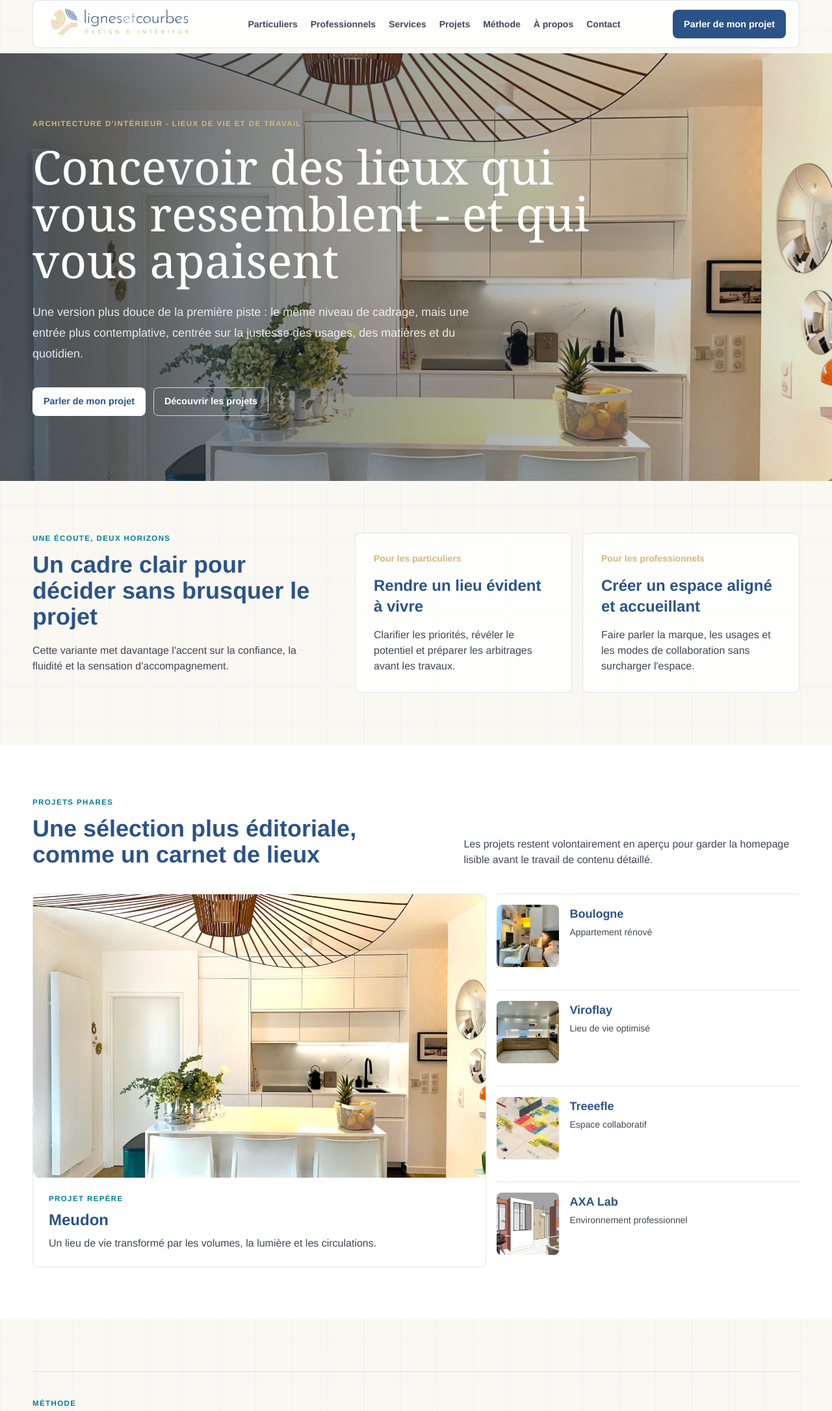
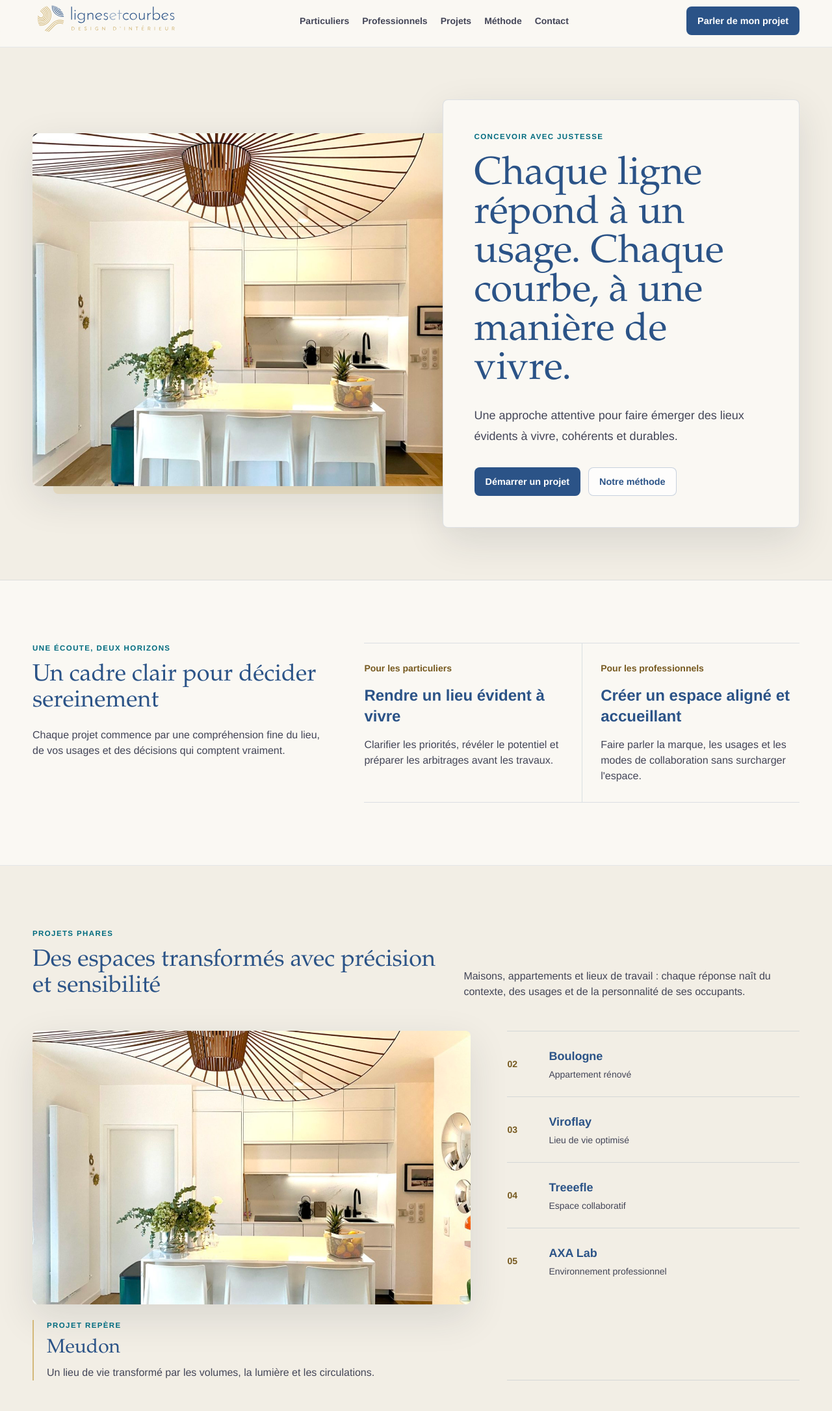
Before and after one commit to laurence-beep/lignesetcourbes, an Astro site: page / in a window 1280 px wide. Shown: the part 8-2179 px from the top of the page at 65% size. Built offline with nearby package versions, Linux system fonts and the light colour scheme; Astro itself is replaced by a stand-in of ours.

Commit message:
Finalize framed homepage redesign

```diff
--- a/src/pages/index.astro
+++ b/src/pages/index.astro
@@ -4,19 +4,16 @@ import "../styles/global.css";
 const navItems = [
 	"Particuliers",
 	"Professionnels",
-	"Services",
 	"Projets",
 	"Méthode",
-	"À propos",
 	"Contact",
 ];
 
 const projects = [
-	{ name: "Meudon", type: "Maison familiale", image: "/images/loft-colombes-hero.jpeg" },
-	{ name: "Boulogne", type: "Appartement rénové", image: "/images/interieur-sideboard.jpeg" },
-	{ name: "Viroflay", type: "Lieu de vie optimisé", image: "/images/loft-detail.jpeg" },
-	{ name: "Treeefle", type: "Espace collaboratif", image: "/images/atelier-codesign.jpg" },
-	{ name: "AXA Lab", type: "Environnement professionnel", image: "/images/offre-design.jpg" },
+	{ name: "Boulogne", type: "Appartement rénové" },
+	{ name: "Viroflay", type: "Lieu de vie optimisé" },
+	{ name: "Treeefle", type: "Espace collaboratif" },
+	{ name: "AXA Lab", type: "Environnement professionnel" },
 ];
 
 const methodSteps = [
@@ -42,8 +39,8 @@ const methodSteps = [
 		<title>Lignes et courbes - Architecture d'intérieur</title>
 	</head>
 	<body class="bg-paper text-ink">
-		<header class="site-shell sticky top-0 z-50 py-2">
-			<div class="surface flex items-center justify-between gap-4 px-5 py-2 shadow-none backdrop-blur-xl">
+		<header class="sticky top-0 z-50 border-b border-line-blue/10 bg-paper/94 backdrop-blur-xl">
+			<div class="site-shell flex min-h-20 items-center justify-between gap-4">
 				<a href="/" aria-label="Lignes et courbes" class="flex items-center gap-3">
 					<img src="/brand/lignes-et-courbes-logo.svg" alt="Lignes et courbes" class="h-12 w-auto sm:h-14" />
 				</a>
@@ -51,87 +48,101 @@ const methodSteps = [
 					{navItems.map((item) => <a href={`#${item.toLowerCase().replaceAll(" ", "-").replace("à", "a").replace("é", "e")}`} class="hover:text-line-blue">{item}</a>)}
 				</nav>
 				<a href="#contact" class="btn btn-primary hidden xl:inline-flex">Parler de mon projet</a>
+				<details class="relative lg:hidden">
+					<summary class="btn btn-secondary cursor-pointer list-none">Menu</summary>
+					<nav class="surface absolute right-0 top-[calc(100%+0.75rem)] grid min-w-60 gap-1 p-2 shadow-soft" aria-label="Navigation mobile">
+						{navItems.map((item) => <a href={`#${item.toLowerCase().replaceAll(" ", "-").replace("à", "a").replace("é", "e")}`} class="rounded-site px-4 py-3 text-sm font-semibold text-ink-soft hover:bg-line-blue-pale hover:text-line-blue">{item}</a>)}
+						<a href="#contact" class="btn btn-primary mt-1">Parler de mon projet</a>
+					</nav>
+				</details>
 			</div>
 		</header>
 
 		<main>
 			<section id="accueil">
-				<section class="relative min-h-[calc(100vh-142px)] overflow-hidden">
-					<img src="/images/loft-colombes-hero.jpeg" alt="Intérieur rénové par Lignes et courbes" class="absolute inset-0 h-full w-full object-cover" />
-					<div class="absolute inset-0 bg-[linear-gradient(90deg,rgba(31,38,48,.76),rgba(31,38,48,.42),rgba(31,38,48,.1))]"></div>
-					<div class="site-shell relative flex min-h-[calc(100vh-142px)] flex-col justify-center py-20 text-white">
-						<p class="eyebrow text-line-gold">Architecture d'intérieur - lieux de vie et de travail</p>
-						<h2 class="display-serif mt-5 max-w-4xl text-5xl md:text-7xl">Concevoir des lieux qui vous ressemblent - et qui vous apaisent</h2>
-						<p class="mt-7 max-w-2xl text-lg leading-8 text-white/86">
-							Une version plus douce de la première piste : le même niveau de cadrage, mais une entrée plus contemplative, centrée sur la justesse des usages, des matières et du quotidien.
-						</p>
-						<div class="mt-9 flex flex-col gap-3 sm:flex-row">
-							<a href="#contact" class="btn bg-white text-line-blue hover:bg-line-gold-soft">Parler de mon projet</a>
-							<a href="#projets" class="btn border-white/70 text-white hover:bg-white/12">Découvrir les projets</a>
+				<section class="border-b border-line-blue/10 bg-paper-warm">
+					<div class="site-shell grid gap-8 py-12 md:py-16 lg:min-h-[calc(100svh-80px)] lg:grid-cols-[1.15fr_0.85fr] lg:items-center lg:gap-0 lg:py-20">
+						<figure class="hero-image-frame lg:pr-0">
+							<img src="/images/loft-colombes-hero.jpeg" alt="Cuisine lumineuse repensée par Lignes et courbes" class="aspect-[4/3] w-full rounded-site object-cover shadow-soft lg:aspect-[5/4]" />
+						</figure>
+						<div class="surface relative z-10 bg-paper p-7 shadow-soft md:p-10 lg:-ml-12 lg:p-12">
+							<p class="eyebrow">Concevoir avec justesse</p>
+							<h1 class="display-serif mt-5 text-5xl text-line-blue md:text-6xl">Chaque ligne répond à un usage. Chaque courbe, à une manière de vivre.</h1>
+							<p class="mt-6 text-lg leading-8 text-ink-soft">Une approche attentive pour faire émerger des lieux évidents à vivre, cohérents et durables.</p>
+							<div class="mt-8 flex flex-col gap-3 sm:flex-row lg:flex-col xl:flex-row">
+								<a href="#contact" class="btn btn-primary">Démarrer un projet</a>
+								<a href="#methode" class="btn btn-secondary">Notre méthode</a>
+							</div>
 						</div>
 					</div>
 				</section>
 
-					<section class="site-shell grid gap-10 py-20 lg:grid-cols-[0.8fr_1.2fr]">
+				<section class="border-b border-line-blue/10 bg-paper">
+					<div class="site-shell grid gap-10 py-20 lg:grid-cols-[0.8fr_1.2fr] lg:gap-16 lg:py-24">
 						<div>
 							<p class="eyebrow">Une écoute, deux horizons</p>
-							<h3 class="mt-3 text-4xl font-semibold text-line-blue">Un cadre clair pour décider sans brusquer le projet</h3>
-							<p class="mt-5 text-ink-soft">Cette variante met davantage l'accent sur la confiance, la fluidité et la sensation d'accompagnement.</p>
+							<h3 class="display-serif mt-3 text-4xl text-line-blue">Un cadre clair pour décider sereinement</h3>
+							<p class="mt-5 text-ink-soft">Chaque projet commence par une compréhension fine du lieu, de vos usages et des décisions qui comptent vraiment.</p>
 						</div>
-						<div class="grid gap-4 md:grid-cols-2">
-							<a id="particuliers" href="#particuliers" class="surface p-7 shadow-none">
-								<p class="text-sm font-bold text-line-gold">Pour les particuliers</p>
+						<div class="grid border-y border-line-blue/15 md:grid-cols-2">
+							<article id="particuliers" class="py-7 pr-0 md:pr-7">
+								<p class="text-sm font-bold text-line-gold-ink">Pour les particuliers</p>
 								<h4 class="mt-4 text-2xl font-bold text-line-blue">Rendre un lieu évident à vivre</h4>
 								<p class="mt-4 text-ink-soft">Clarifier les priorités, révéler le potentiel et préparer les arbitrages avant les travaux.</p>
-							</a>
-							<a id="professionnels" href="#professionnels" class="surface p-7 shadow-none">
-								<p class="text-sm font-bold text-line-gold">Pour les professionnels</p>
+							</article>
+							<article id="professionnels" class="border-t border-line-blue/15 py-7 md:border-l md:border-t-0 md:pl-7">
+								<p class="text-sm font-bold text-line-gold-ink">Pour les professionnels</p>
 								<h4 class="mt-4 text-2xl font-bold text-line-blue">Créer un espace aligné et accueillant</h4>
 								<p class="mt-4 text-ink-soft">Faire parler la marque, les usages et les modes de collaboration sans surcharger l'espace.</p>
-							</a>
+							</article>
 						</div>
-					</section>
+						</div>
+				</section>
 
-					<section id="projets" class="bg-white py-20">
+				<section id="projets" class="border-b border-line-blue/10 bg-paper-warm py-20 lg:py-24">
 					<div class="site-shell">
 						<div class="grid gap-8 lg:grid-cols-[1.1fr_0.9fr] lg:items-end">
 							<div>
 								<p class="eyebrow">Projets phares</p>
-								<h3 class="mt-3 max-w-3xl text-4xl font-semibold text-line-blue">Une sélection plus éditoriale, comme un carnet de lieux</h3>
+								<h3 class="display-serif mt-3 max-w-3xl text-4xl text-line-blue">Des espaces transformés avec précision et sensibilité</h3>
 							</div>
-							<p class="text-ink-soft">Les projets restent volontairement en aperçu pour garder la homepage lisible avant le travail de contenu détaillé.</p>
+							<p class="text-ink-soft">Maisons, appartements et lieux de travail : chaque réponse naît du contexte, des usages et de la personnalité de ses occupants.</p>
 						</div>
-						<div class="mt-10 grid gap-4 lg:grid-cols-[1.2fr_0.8fr]">
-							<article class="project-card">
-								<img src="/images/loft-colombes-hero.jpeg" alt="Meudon" class="aspect-[16/10]" />
-								<div class="p-6">
+						<div class="mt-12 grid gap-10 lg:grid-cols-[1.2fr_0.8fr] lg:gap-14">
+							<article>
+								<img src="/images/loft-colombes-hero.jpeg" alt="Meudon" class="aspect-[16/10] w-full rounded-site object-cover shadow-soft" />
+								<div class="mt-6 border-l-2 border-line-gold pl-5">
 									<p class="eyebrow">Projet repère</p>
-									<h4 class="mt-2 text-2xl font-bold text-line-blue">Meudon</h4>
+									<h4 class="display-serif mt-2 text-3xl text-line-blue">Meudon</h4>
 									<p class="mt-2 text-ink-soft">Un lieu de vie transformé par les volumes, la lumière et les circulations.</p>
 								</div>
 							</article>
-							<div class="grid gap-4 sm:grid-cols-2 lg:grid-cols-1">
-								{projects.slice(1).map((project) => (
-									<a href="#projets" class="grid grid-cols-[96px_1fr] gap-4 border-t border-line-blue/15 py-4">
-										<img src={project.image} alt={project.name} class="h-24 w-24 rounded-site object-cover" />
+							<div class="grid content-start border-b border-line-blue/15">
+								{projects.map((project, index) => (
+									<article class="grid grid-cols-[3rem_1fr] items-center gap-4 border-t border-line-blue/15 py-6">
+										<span class="text-sm font-bold text-line-gold-ink">0{index + 2}</span>
 										<span>
 											<span class="block text-lg font-bold text-line-blue">{project.name}</span>
 											<span class="mt-1 block text-sm text-ink-soft">{project.type}</span>
 										</span>
-									</a>
+									</article>
 								))}
 							</div>
 						</div>
 					</div>
 				</section>
 
-					<section id="methode" class="site-shell py-20">
-					<div class="border-y border-line-blue/15 py-10">
-						<p class="eyebrow">Méthode</p>
-						<div class="mt-7 grid gap-6 md:grid-cols-4">
+				<section id="methode" class="border-b border-line-blue/10 bg-line-blue-pale/45">
+					<div class="site-shell grid gap-10 py-20 lg:grid-cols-[0.7fr_1.3fr] lg:gap-16 lg:py-24">
+						<div>
+							<p class="eyebrow">Méthode</p>
+							<h3 class="display-serif mt-3 text-4xl text-line-blue">Avancer avec une vision claire à chaque étape</h3>
+							<p class="mt-5 text-ink-soft">Un processus lisible pour préserver l'intention du projet tout en maîtrisant les décisions concrètes.</p>
+						</div>
+						<div class="grid gap-x-8 md:grid-cols-2">
 							{methodSteps.map(([number, title, text]) => (
-								<article>
-									<p class="text-sm font-bold text-line-gold">{number}</p>
+								<article class="border-t border-line-blue/20 py-6">
+									<p class="text-sm font-bold text-line-gold-ink">{number}</p>
 									<h4 class="mt-3 text-xl font-bold text-line-blue">{title}</h4>
 									<p class="mt-3 text-sm leading-6 text-ink-soft">{text}</p>
 								</article>
@@ -141,11 +152,11 @@ const methodSteps = [
 				</section>
 			</section>
 
-				<section id="contact" class="bg-line-blue py-20 text-white">
-				<div class="site-shell grid gap-10 lg:grid-cols-[0.9fr_1.1fr] lg:items-start">
+			<section id="contact" class="bg-line-blue py-20 text-white lg:py-24">
+				<div class="site-shell grid gap-12 lg:grid-cols-[0.9fr_1.1fr] lg:items-center">
 					<div>
-						<p class="eyebrow text-line-gold">Contact</p>
-						<h2 class="mt-3 text-4xl font-semibold md:text-5xl">Parlons du lieu que vous voulez transformer</h2>
+						<p class="eyebrow text-line-gold-soft">Contact</p>
+						<h2 class="display-serif mt-3 text-4xl md:text-5xl">Parlons du lieu que vous voulez transformer</h2>
 						<p class="mt-5 max-w-xl text-white/78">
 							Le formulaire prépare le cadrage : type de projet, budget, surface, localisation et délai.
 						</p>
@@ -155,16 +166,16 @@ const methodSteps = [
 							<p>+33 6 50 14 39 52</p>
 						</div>
 					</div>
-					<form class="grid gap-4 rounded-site border border-white/18 bg-white/10 p-5 backdrop-blur-md">
+					<form class="surface grid gap-4 bg-paper p-5 text-ink shadow-soft md:p-7">
 						<div class="grid gap-4 md:grid-cols-2">
-							<label class="grid gap-2 text-sm font-bold">Type de projet<select class="rounded-site border border-white/20 bg-white px-3 py-3 text-ink"><option>Particulier</option><option>Professionnel</option></select></label>
-							<label class="grid gap-2 text-sm font-bold">Budget<input class="rounded-site border border-white/20 bg-white px-3 py-3 text-ink" placeholder="Ex. 80 000 €" /></label>
-							<label class="grid gap-2 text-sm font-bold">Surface<input class="rounded-site border border-white/20 bg-white px-3 py-3 text-ink" placeholder="Ex. 90 m2" /></label>
-							<label class="grid gap-2 text-sm font-bold">Localisation<input class="rounded-site border border-white/20 bg-white px-3 py-3 text-ink" placeholder="Sèvres, Boulogne, Paris..." /></label>
+							<label class="grid gap-2 text-sm font-bold">Type de projet<select class="rounded-site border border-line-blue/20 bg-white px-3 py-3 text-ink"><option>Particulier</option><option>Professionnel</option></select></label>
+							<label class="grid gap-2 text-sm font-bold">Budget<input class="rounded-site border border-line-blue/20 bg-white px-3 py-3 text-ink" placeholder="Ex. 80 000 €" /></label>
+							<label class="grid gap-2 text-sm font-bold">Surface<input class="rounded-site border border-line-blue/20 bg-white px-3 py-3 text-ink" placeholder="Ex. 90 m2" /></label>
+							<label class="grid gap-2 text-sm font-bold">Localisation<input class="rounded-site border border-line-blue/20 bg-white px-3 py-3 text-ink" placeholder="Sèvres, Boulogne, Paris..." /></label>
 						</div>
-						<label class="grid gap-2 text-sm font-bold">Délai<input class="rounded-site border border-white/20 bg-white px-3 py-3 text-ink" placeholder="Ex. emménagement en septembre" /></label>
-						<label class="grid gap-2 text-sm font-bold">Message<textarea class="min-h-32 rounded-site border border-white/20 bg-white px-3 py-3 text-ink" placeholder="Quelques mots sur le lieu, vos envies et vos contraintes"></textarea></label>
-						<button type="button" class="btn bg-line-gold text-line-blue hover:bg-line-gold-soft">Parler de mon projet</button>
+						<label class="grid gap-2 text-sm font-bold">Délai<input class="rounded-site border border-line-blue/20 bg-white px-3 py-3 text-ink" placeholder="Ex. emménagement en septembre" /></label>
+						<label class="grid gap-2 text-sm font-bold">Message<textarea class="min-h-32 rounded-site border border-line-blue/20 bg-white px-3 py-3 text-ink" placeholder="Quelques mots sur le lieu, vos envies et vos contraintes"></textarea></label>
+						<button type="button" class="btn btn-primary">Parler de mon projet</button>
 					</form>
 				</div>
 			</section>
--- a/src/styles/global.css
+++ b/src/styles/global.css
@@ -7,13 +7,15 @@
   --color-line-blue-soft: #8198b7;
   --color-line-blue-pale: #dfe8f2;
   --color-line-gold: #d3b879;
+  --color-line-gold-ink: #76591f;
   --color-line-gold-soft: #efe3c7;
   --color-line-teal: #007e95;
+  --color-line-teal-ink: #006b7f;
   --color-paper: #faf8f3;
   --color-paper-warm: #f2eee5;
   --color-clay: #a86f5a;
   --font-sans: "Avenir Next", Avenir, "Helvetica Neue", Arial, sans-serif;
-  --font-serif: Georgia, "Times New Roman", serif;
+  --font-serif: "Iowan Old Style", "Palatino Linotype", "Book Antiqua", Palatino, Georgia, serif;
   --radius-site: 8px;
   --shadow-soft: 0 20px 60px rgb(31 38 48 / 0.12);
 }
@@ -31,6 +33,11 @@
 
   html {
     scroll-behavior: smooth;
+  }
+
+  section[id],
+  article[id] {
+    scroll-margin-top: 6rem;
   }
 
   body {
@@ -51,6 +58,11 @@
   a {
     color: inherit;
     text-decoration: none;
+  }
+
+  :focus-visible {
+    outline: 3px solid var(--color-line-gold);
+    outline-offset: 3px;
   }
 
   button,
@@ -77,13 +89,28 @@
     font-weight: 700;
     letter-spacing: 0.12em;
     text-transform: uppercase;
-    color: var(--color-line-teal);
+    color: var(--color-line-teal-ink);
   }
 
   .display-serif {
     font-family: var(--font-serif);
     font-weight: 400;
-    line-height: 0.98;
+    line-height: 1.02;
+  }
+
+  .hero-image-frame {
+    position: relative;
+    isolation: isolate;
+    padding: 0 0.75rem 0.75rem 0;
+  }
+
+  .hero-image-frame::before {
+    position: absolute;
+    z-index: -1;
+    inset: 2rem 0 0 2rem;
+    border-radius: var(--radius-site);
+    background: var(--color-line-gold-soft);
+    content: "";
   }
 
   .btn {
@@ -125,19 +152,6 @@
     background: white;
   }
 
-  .project-card {
-    overflow: hidden;
-    border-radius: var(--radius-site);
-    border: 1px solid rgb(43 83 135 / 0.14);
-    background: rgb(255 255 255 / 0.78);
-  }
-
-  .project-card img {
-    aspect-ratio: 4 / 3;
-    width: 100%;
-    object-fit: cover;
-  }
-
   .surface {
     border: 1px solid rgb(43 83 135 / 0.14);
     border-radius: var(--radius-site);
```
Also changed, not shown: public/images/atelier-codesign.jpg (deleted), public/images/loft-detail.jpeg (deleted).
